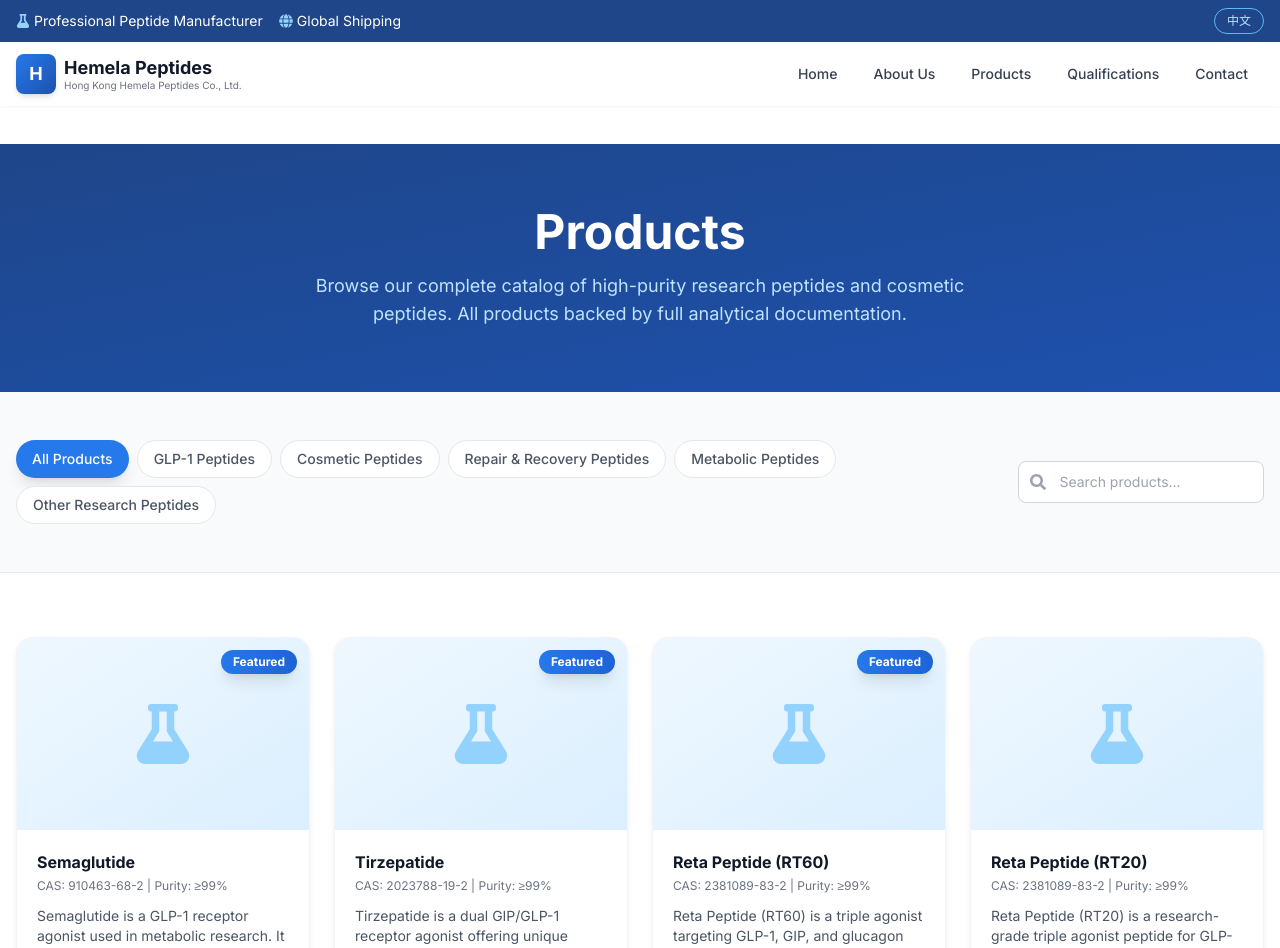
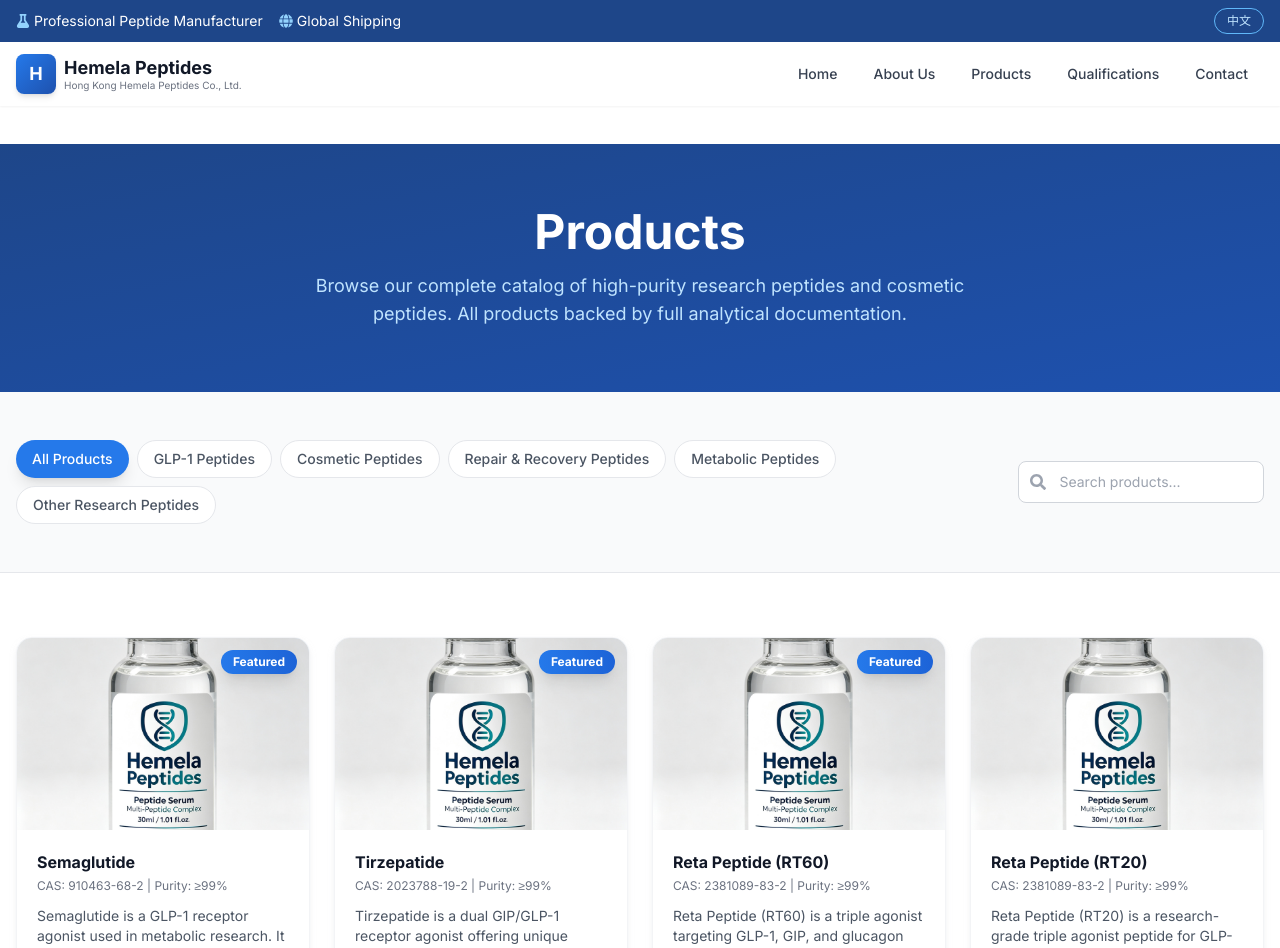
Before and after one commit to SanFairy/hemela-peptides, a Next.js app: page /products in a window 1280 px wide. Shown: the top 948 px of the page. Built offline with nearby package versions, Linux system fonts and the light colour scheme.

Commit message:
use_product_images_instead_of_icons

```diff
--- a/src/app/products/[id]/page.tsx
+++ b/src/app/products/[id]/page.tsx
@@ -2,8 +2,9 @@
 
 import { useLanguage } from '@/lib/language';
 import { products } from '@/data/products';
+import Image from 'next/image';
 import Link from 'next/link';
-import { FaFlask, FaArrowLeft, FaCheckCircle, FaEnvelope, FaFileAlt, FaVial, FaWeight } from 'react-icons/fa';
+import { FaArrowLeft, FaCheckCircle, FaEnvelope, FaFileAlt, FaVial, FaWeight } from 'react-icons/fa';
 import { useParams } from 'next/navigation';
 import { notFound } from 'next/navigation';
 
@@ -50,9 +51,15 @@
           <div className="grid md:grid-cols-2 gap-12">
             {/* Image */}
             <div className="bg-gradient-to-br from-primary-50 to-primary-100 rounded-3xl flex items-center justify-center aspect-square relative overflow-hidden">
-              <FaFlask className="text-9xl text-primary-300" />
+              <Image
+                src={product.image}
+                alt={product.name}
+                fill
+                className="object-cover"
+                sizes="(max-width: 768px) 100vw, 50vw"
+              />
               {product.featured && (
-                <span className="absolute top-6 left-6 bg-primary-600 text-white text-sm font-bold px-4 py-2 rounded-full">
+                <span className="absolute top-6 left-6 bg-primary-600 text-white text-sm font-bold px-4 py-2 rounded-full z-10">
                   {t('Featured Product', '精选产品')}
                 </span>
               )}
--- a/src/components/ProductCard.tsx
+++ b/src/components/ProductCard.tsx
@@ -3,20 +3,35 @@
 import { useLanguage } from '@/lib/language';
 import { products } from '@/data/products';
 import Link from 'next/link';
-import { FaFlask, FaArrowRight } from 'react-icons/fa';
+import Image from 'next/image';
+import { FaArrowRight } from 'react-icons/fa';
+import { useState } from 'react';
 
 const ProductCard = ({ product: p }: { product: typeof products[0] }) => {
   const { t, language } = useLanguage();
+  const [imgError, setImgError] = useState(false);
+
   return (
     <Link
       href={`/products/${p.id}`}
       className="group bg-white rounded-2xl shadow-md shadow-gray-200/50 border border-gray-100 overflow-hidden hover:shadow-xl hover:border-primary-200 transition-all duration-300 flex flex-col"
     >
       <div className="h-48 bg-gradient-to-br from-primary-50 to-primary-100 flex items-center justify-center relative overflow-hidden">
-        <div className="absolute inset-0 bg-gradient-to-t from-primary-900/10 to-transparent opacity-0 group-hover:opacity-100 transition-opacity" />
-        <FaFlask className="text-6xl text-primary-300 group-hover:scale-110 transition-transform duration-300" />
+        <div className="absolute inset-0 bg-gradient-to-t from-primary-900/10 to-transparent opacity-0 group-hover:opacity-100 transition-opacity z-10" />
+        {imgError ? (
+          <span className="text-6xl opacity-30">🧬</span>
+        ) : (
+          <Image
+            src={p.image}
+            alt={p.name}
+            fill
+            className="object-cover group-hover:scale-110 transition-transform duration-300"
+            sizes="(max-width: 640px) 100vw, (max-width: 1024px) 50vw, 25vw"
+            onError={() => setImgError(true)}
+          />
+        )}
         {p.featured && (
-          <span className="absolute top-3 right-3 bg-gradient-to-r from-primary-600 to-primary-700 text-white text-xs font-bold px-3 py-1 rounded-full shadow-lg">
+          <span className="absolute top-3 right-3 bg-gradient-to-r from-primary-600 to-primary-700 text-white text-xs font-bold px-3 py-1 rounded-full shadow-lg z-20">
             {t('Featured', '精选')}
           </span>
         )}
```
